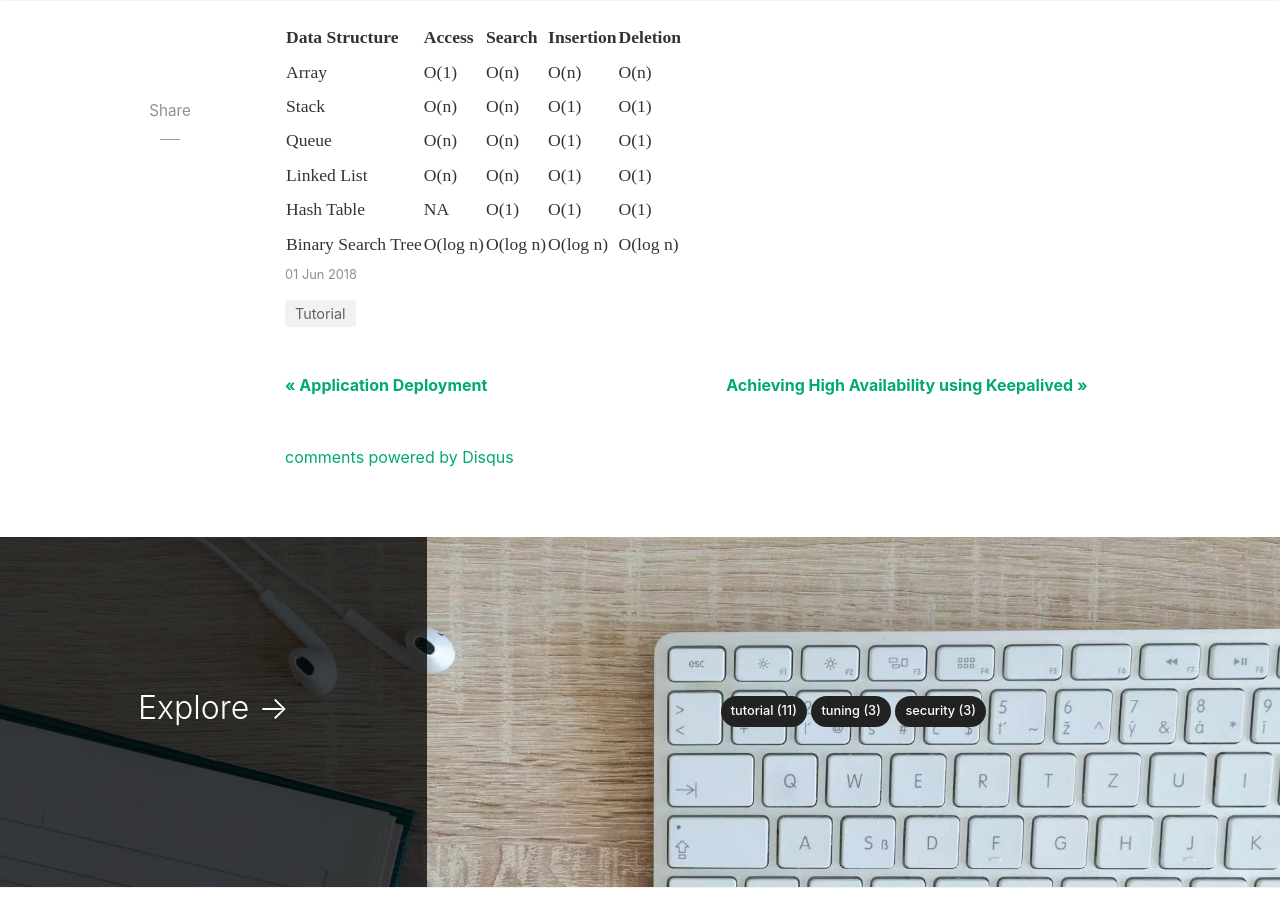
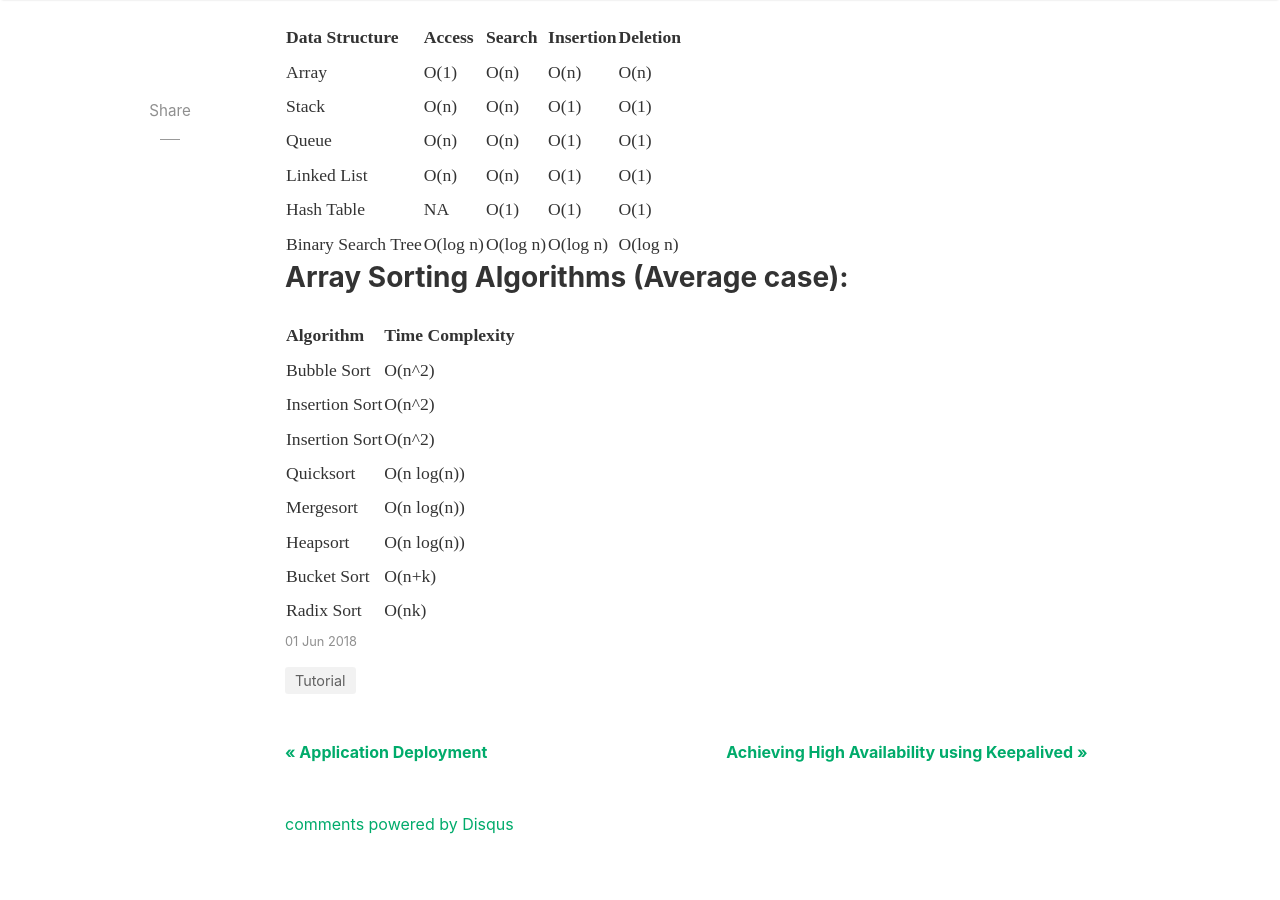
Before and after one commit to pratyush1806/pratyush1806.github.io, a Jekyll site: the page built from _posts/2018-06-01-big-o-chart.md, in a window 1280 px wide and 900 px high, scrolled down 1439 px. Built offline with Jekyll 4.4.1, drawn with Linux system fonts in a browser that asks for light colours; nearby versions of some CDN libraries; comment, search, counter and statistics services are not loaded.

Commit message:
Added new Table in Big O

```diff
--- a/_posts/2018-06-01-big-o-chart.md
+++ b/_posts/2018-06-01-big-o-chart.md
@@ -27,3 +27,16 @@ Big O Notation is a mathematical function used in computer science to describe a
 | Linked List	     |   O(n)   |   O(n)   |   O(1)    |   O(1)   |
 | Hash Table         |   NA     |   O(1)   |   O(1)    |   O(1)   |
 | Binary Search Tree | O(log n) | O(log n) | O(log n)  | O(log n) |
+
+### Array Sorting Algorithms (Average case):
+
+|   Algorithm    | Time Complexity |
+|----------------|-----------------|
+| Bubble Sort    |     O(n^2)      |
+| Insertion Sort |     O(n^2)      |
+| Insertion Sort |     O(n^2)      |
+| Quicksort      |   O(n log(n))   |
+| Mergesort      |   O(n log(n))   |
+| Heapsort       |   O(n log(n))   |
+| Bucket Sort    |     O(n+k)      |
+| Radix Sort     |      O(nk)      |
```
